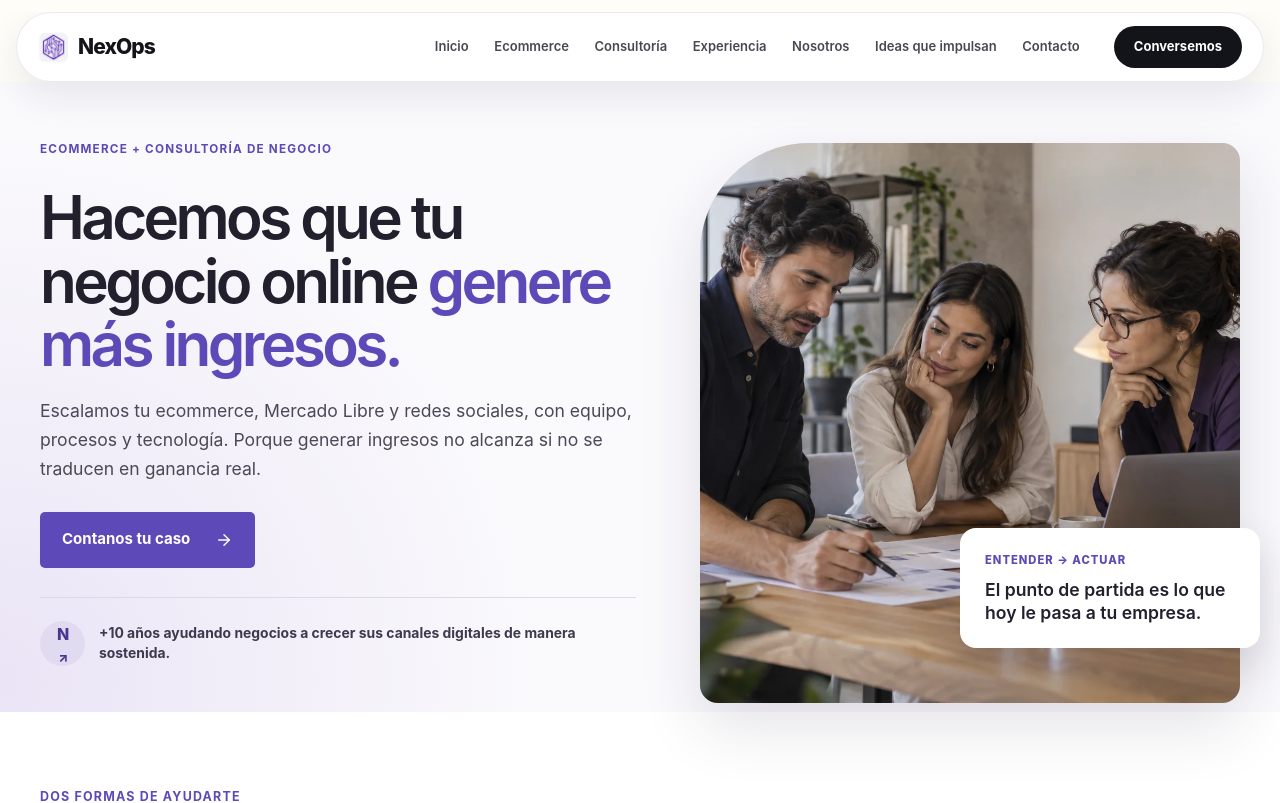
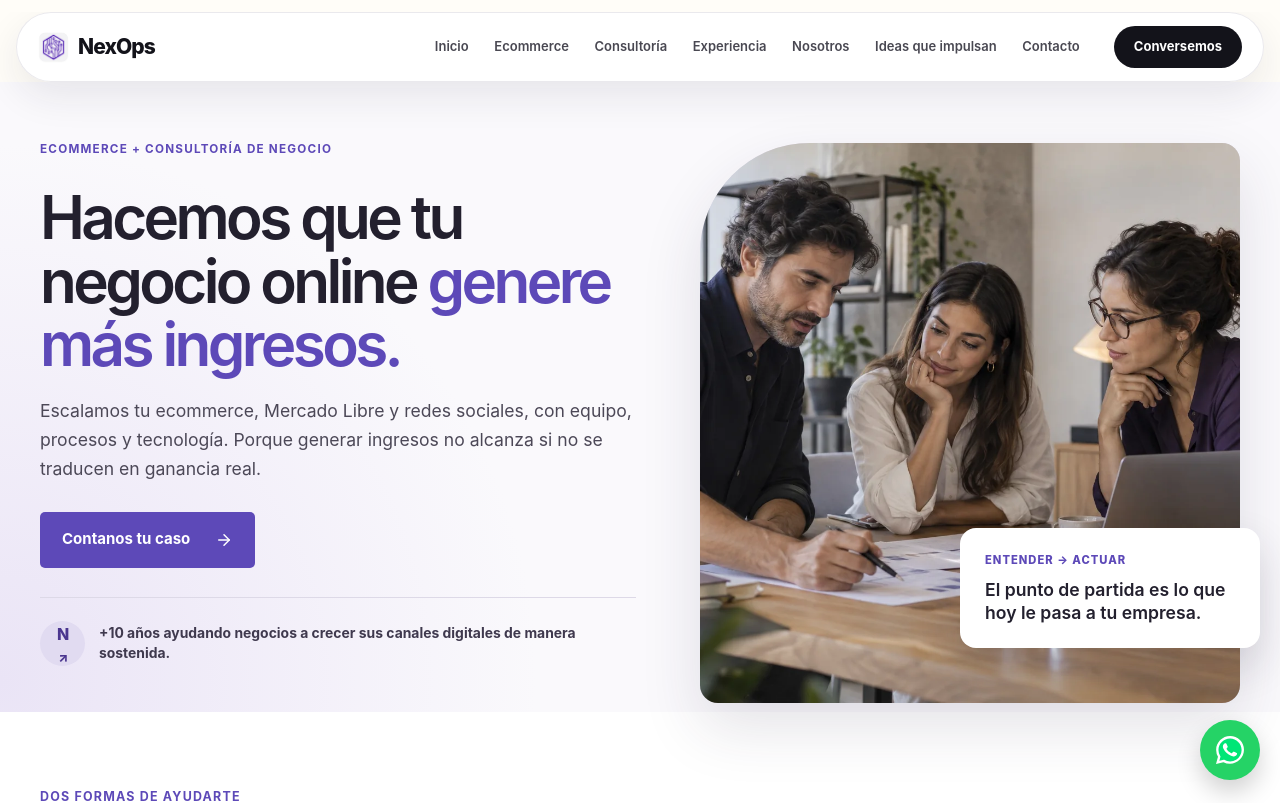
Before and after one commit to AlanTN13/webneoxps, a React (Vite) app: page / in a window 1280 px wide. Shown: the top 803 px of the page. Built offline with nearby package versions, Linux system fonts and the light colour scheme.

Commit message:
Restore floating WhatsApp on Home

```diff
--- a/src/pages/HomePage.jsx
+++ b/src/pages/HomePage.jsx
@@ -47,7 +47,7 @@ export default function HomePage() {
     return () => observer.disconnect();
   }, []);
 
-  return <Layout showFloatingWhatsApp={false} home><div className={styles.home}>
+  return <Layout home><div className={styles.home}>
     <section className={styles.hero} aria-labelledby="home-title"><div className={styles.shell}><div className={styles.heroGrid}>
       <div className={styles.heroCopy}>
         <span className={styles.heroEyebrow}>ECOMMERCE + CONSULTORÍA DE NEGOCIO</span>
```
Also changed, not shown: 1 other file (tests, documents, lock files or other folders).
